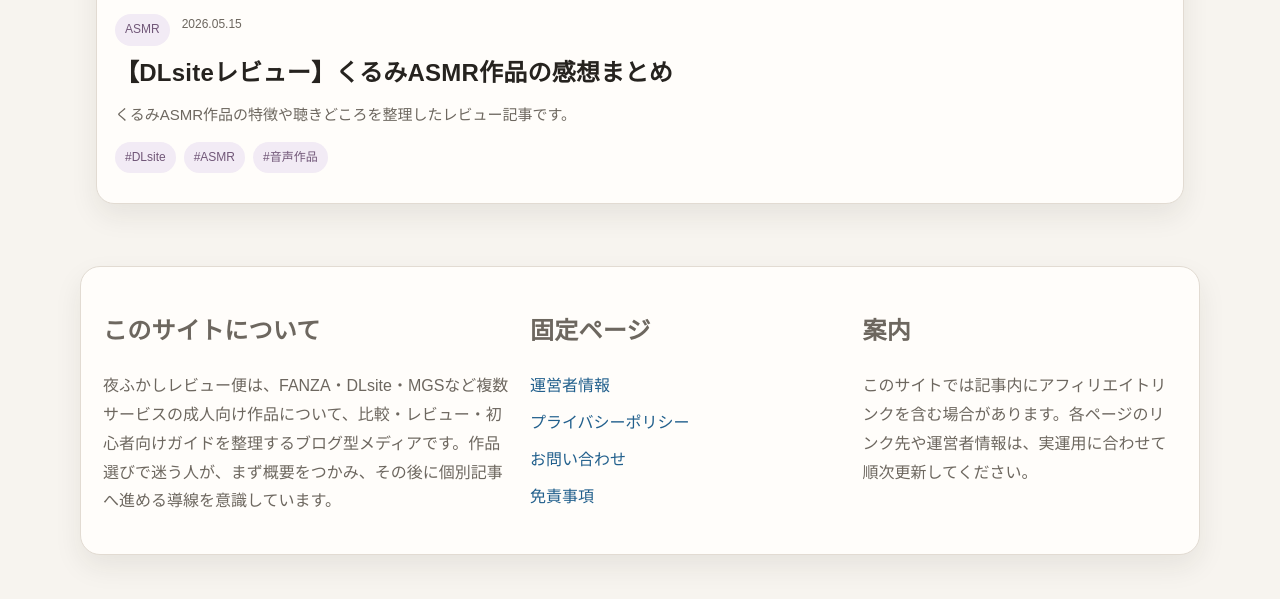
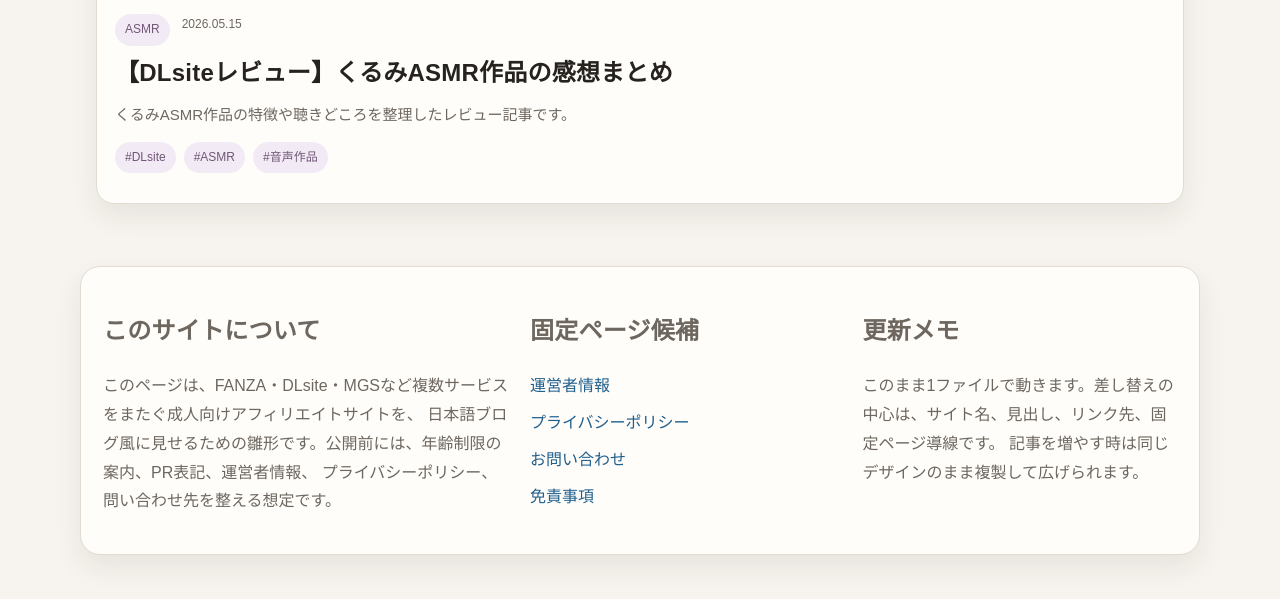
Before and after one commit to ryo-tools/adult-review-blog, a Jekyll site: the page built from archive.html, in a window 1280 px wide and 900 px high, scrolled down 707 px, cut to the strip 285-884 px from the top of the window. Built offline with Jekyll 4.4.1, drawn with Linux system fonts in a browser that asks for light colours.

Commit message:
Update footer.html
微修正

```diff
--- a/_includes/footer.html
+++ b/_includes/footer.html
@@ -2,10 +2,14 @@
   <div class="wrap footer-grid">
     <section>
       <h2 class="sidebar-title">このサイトについて</h2>
-      <p class="muted">夜ふかしレビュー便は、FANZA・DLsite・MGSなど複数サービスの成人向け作品について、比較・レビュー・初心者向けガイドを整理するブログ型メディアです。作品選びで迷う人が、まず概要をつかみ、その後に個別記事へ進める導線を意識しています。</p>
+      <p class="muted">
+        このページは、FANZA・DLsite・MGSなど複数サービスをまたぐ成人向けアフィリエイトサイトを、
+        日本語ブログ風に見せるための雛形です。公開前には、年齢制限の案内、PR表記、運営者情報、
+        プライバシーポリシー、問い合わせ先を整える想定です。
+      </p>
     </section>
     <section>
-      <h2 class="sidebar-title">固定ページ</h2>
+      <h2 class="sidebar-title">固定ページ候補</h2>
       <ul class="footer-links">
         <li><a href="{{ '/about.html' | relative_url }}">運営者情報</a></li>
         <li><a href="{{ '/policy.html' | relative_url }}">プライバシーポリシー</a></li>
@@ -14,8 +18,11 @@
       </ul>
     </section>
     <section>
-      <h2 class="sidebar-title">案内</h2>
-      <p class="muted">このサイトでは記事内にアフィリエイトリンクを含む場合があります。各ページのリンク先や運営者情報は、実運用に合わせて順次更新してください。</p>
+      <h2 class="sidebar-title">更新メモ</h2>
+      <p class="muted">
+        このまま1ファイルで動きます。差し替えの中心は、サイト名、見出し、リンク先、固定ページ導線です。
+        記事を増やす時は同じデザインのまま複製して広げられます。
+      </p>
     </section>
   </div>
 </footer>
```
